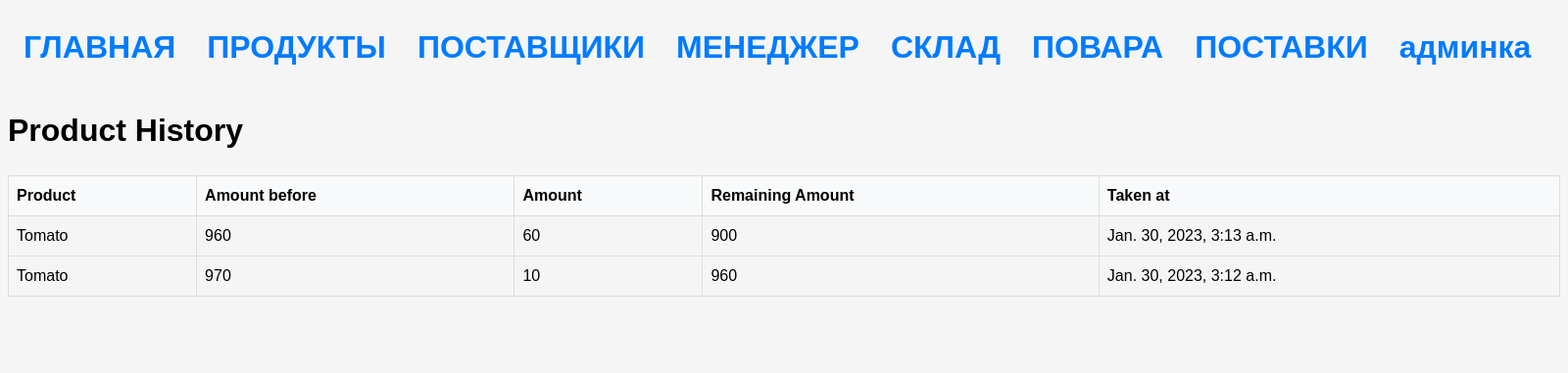
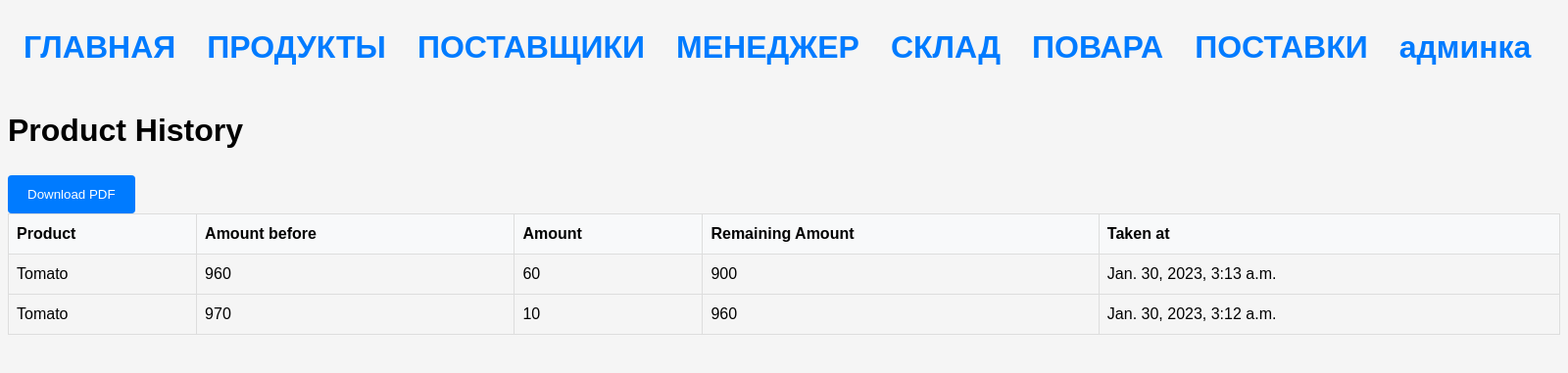
Before and after one commit to IceZyzel/coursework2023, a Django app: page /cooker/history/ in a window 1600 px wide. Shown: the top 381 px of the page at 98% size. Run offline with Django 4.2, Linux system fonts and the light colour scheme; data comes from the database, SQL or seed files in the repository.

Commit message:
product_invoice

```diff
--- a/stock/urls.py
+++ b/stock/urls.py
@@ -31,4 +31,5 @@ urlpatterns = [
     path('cooker/', CookerSelectView.as_view(), name='cooker_select'),
     path('cooker/product/', CookerProductView.as_view(), name='cooker_product'),
     path('cooker/history/', CookerProductHistoryView.as_view(), name='cooker_product_history'),
+    path('download/pdf/', download_pdf, name='download_pdf'),
      ]
--- a/stock/views.py
+++ b/stock/views.py
@@ -4,20 +4,11 @@ from .forms import *
 from django.views.generic import ListView, CreateView, UpdateView, FormView, TemplateView
 from .models import *
 from django.shortcuts import render
-from django.http import HttpResponse
-from django.template.loader import get_template
-from django.template import Context
-from io import BytesIO
-from django.views import View
-from django.conf import settings
-from django.views.decorators.csrf import csrf_exempt
-from django.utils.decorators import method_decorator
+from django.http import FileResponse
 from django.shortcuts import render
-from django.http import HttpResponse
-from django.template.loader import get_template
-from django.template import Context
-from xhtml2pdf import pisa
-from django.shortcuts import get_object_or_404
+from reportlab.lib import colors
+from reportlab.lib.pagesizes import letter, landscape
+from reportlab.platypus import SimpleDocTemplate, Table, TableStyle
 class ProductListView(ListView):
     model = Product
     template_name = 'product/product_list.html'
@@ -255,3 +246,35 @@ class CookerProductHistoryView(TemplateView):
         history = StockHistory.objects.all().order_by('-created_at')
         context['history'] = history
         return context
+
+def download_pdf(request):
+    # Get the table data from the database
+    history = StockHistory.objects.all().order_by('-created_at')
+
+    # Create the PDF file
+    pdf_file = SimpleDocTemplate("product_history.pdf", pagesize=landscape(letter))
+    table_data = [['Product', 'Amount before', 'Amount', 'Remaining Amount', 'Taken at']]
+    for item in history:
+        table_data.append([
+            item.stock.product.name,
+            item.initial_amount,
+            item.amount,
+            item.final_amount,
+            item.created_at
+        ])
+    table = Table(table_data)
+    table.setStyle(TableStyle([
+        ('BACKGROUND', (0, 0), (-1, 0), colors.grey),
+        ('TEXTCOLOR', (0, 0), (-1, 0), colors.whitesmoke),
+        ('ALIGN', (0, 0), (-1, -1), 'CENTER'),
+        ('FONTNAME', (0, 0), (-1, 0), 'Helvetica-Bold'),
+        ('BOTTOMPADDING', (0, 0), (-1, 0), 12),
+        ('BACKGROUND', (0, -1), (-1, -1), colors.beige),
+        ('GRID', (0, 0), (-1, -1), 1, colors.black)
+    ]))
+    pdf_file.build([table])
+
+    # Create the HttpResponse object with the PDF file
+    response = FileResponse(open('product_history.pdf', 'rb'), content_type='application/pdf')
+    response['Content-Disposition'] = 'attachment; filename="product_history.pdf"'
+    return response
--- a/templates/cooker/cooker_product_history.html
+++ b/templates/cooker/cooker_product_history.html
@@ -4,7 +4,9 @@
 {% block content %}
 
 <h1>Product History</h1>
-
+<form action="{% url 'download_pdf' %}" method="get">
+    <input type="submit" value="Download PDF">
+</form>
 <table>
 <thead>
 <tr>
```
Also changed, not shown: 1 other file.
